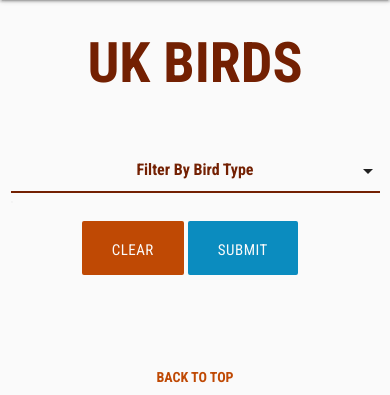
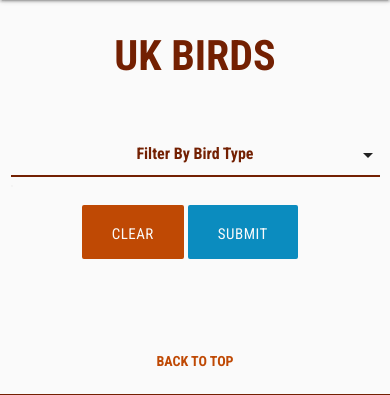
Before and after one commit to CarterStefan/bird_watcher, a Flask app: page /uk_birds in a window 390 px wide. Shown: the part 56-451 px from the top of the page. Run offline with Flask 2, Linux system fonts and the light colour scheme; data that the repository does not hold is empty; some libraries are stand-ins or nearby versions; some web fonts are replaced.

Commit message:
Add fix for font display on iphone 5 se

```diff
--- a/static/css/style.css
+++ b/static/css/style.css
@@ -260,7 +260,7 @@ textarea.materialize-textarea{
 
 .welcome_title{
     font-family: 'Roboto Condensed', sans-serif;
-    font-size: 4em !important;
+    font-size: 3em !important;
     font-weight: 900;
     color: #732002;
     text-align: center;
```
